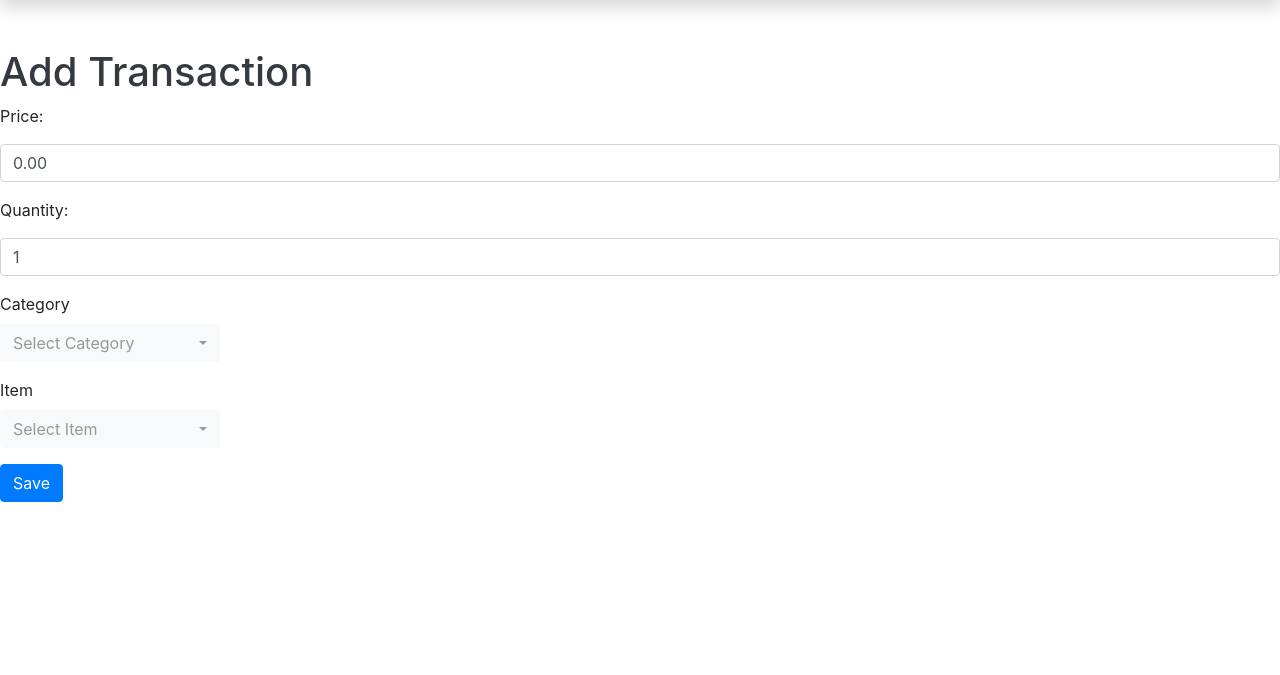
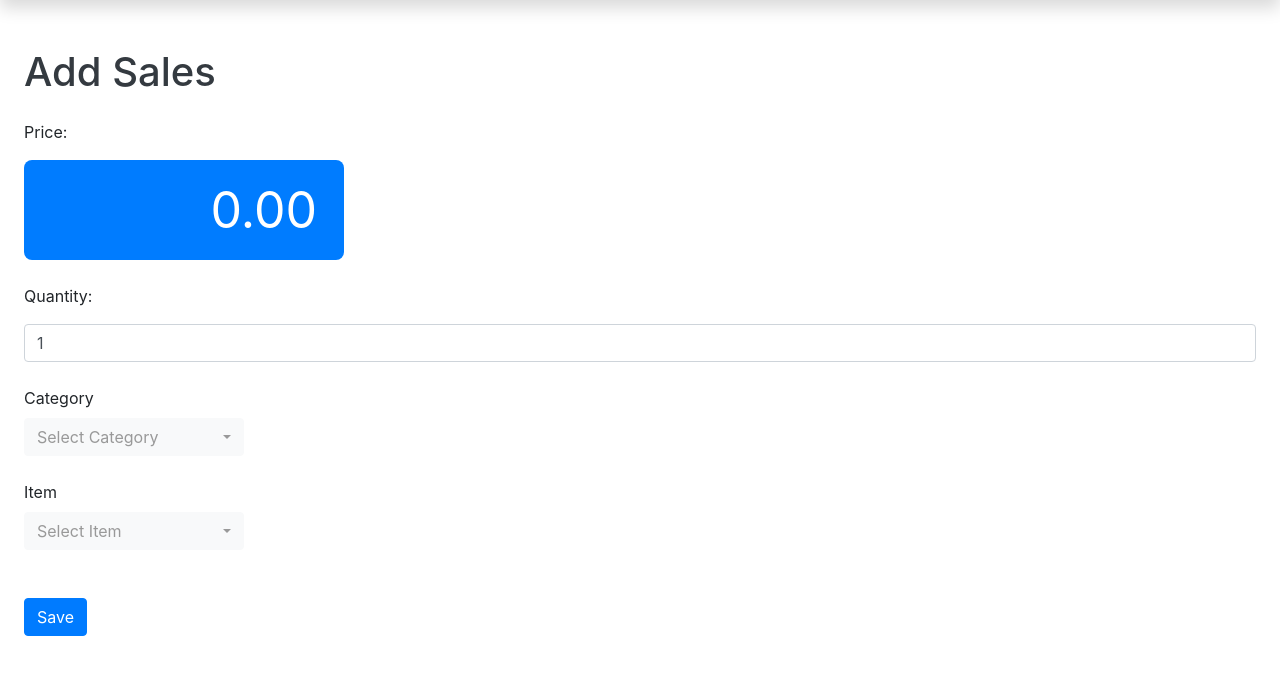
Before and after one commit to fvea/kleas-web-app, a Django app: page / in a window 1280 px wide. Shown: the part 84-759 px from the top of the page. Run offline with Django 4.2, Linux system fonts and the light colour scheme; data that the repository does not hold is empty.

Commit message:
Updated Version

```diff
--- a/sales/forms.py
+++ b/sales/forms.py
@@ -19,10 +19,10 @@ class SaleForm(forms.ModelForm):
                 attrs={
                     "id": "quantity-num-input",
                     "class": "form-control",
+                    "min":"0",
                     "value": "1"
                     }
-                ),
-
+                )
         }
 
     def __init__(self, *args, **kwargs):
--- a/sales/static/sales/sample.css
+++ b/sales/static/sales/sample.css
@@ -1,5 +1,5 @@
 #price-num-input {
-    font-family: 'Inter Regular', arial;
+    font-family: 'Inter', sans-serif;
     text-align: right;
     font-size: 50px;
     border: none;
@@ -9,16 +9,3 @@
     width: 320px;
     height: 100px;
 }
-
-#quantity-num-input {
-    font-family: 'Inter Regular', arial;
-    text-align: right;
-    font-size: 16px;
-    height: 30px;
-    width: 70px;
-    display: flex;
-    align-items: center;
-    justify-content: center;
-    background: #FFFFFF;
-    border-radius: 0.5rem;
-}
--- a/sales/templates/sales/add.html
+++ b/sales/templates/sales/add.html
@@ -2,20 +2,20 @@
 
 {% block content %}
 
-  <h1 class="text-dark ms-3 mt-5">Add Transaction</h1>
+  <h1 class="text-dark ms-3 mt-5 m-4">Add Sales</h1>
 
   <form method="post" id="saleForm" data-items-url="{% url 'sales:ajax_load_items' %}" novalidate>
     {% csrf_token %}
 
     {% for field in form.visible_fields|slice:":2" %}
-      <div class="mb-3">
+      <div class="mb-3 m-4">
         <label for="{{field.id_for_label}}" class="form-label">{{ field.label_tag }}</label>
         {{ field }}
       </div>
       {{ field.errors }}
     {% endfor %}
 
-    <div class="form-group">
+    <div class="form-group m-4">
       <div>
         <label for="category-dropdown">Category</label>
       </div>
@@ -28,7 +28,7 @@
       </select>
     </div>
 
-    <div class="form-group">
+    <div class="form-group m-4">
       <div>
         <label for="item-dropdown">Item</label>
       </div>
@@ -39,7 +39,7 @@
       </select>
     </div>
 
-    <button type="submit" class="btn btn-primary">Save</button>
+    <button type="submit" class="btn btn-primary m-4">Save</button>
   </form>
   <script src="https://code.jquery.com/jquery-3.3.1.min.js"></script>
   <script>
--- a/templates/base.html
+++ b/templates/base.html
@@ -9,8 +9,11 @@
 
     <!-- Bootstrap4 jsDelivr CSS -->
     <link rel="stylesheet" href="https://cdn.jsdelivr.net/npm/bootstrap@4.6.2/dist/css/bootstrap.min.css" integrity="sha384-xOolHFLEh07PJGoPkLv1IbcEPTNtaed2xpHsD9ESMhqIYd0nLMwNLD69Npy4HI+N" crossorigin="anonymous">
-   <!-- bootstrap-select compiled and minified CSS -->
+    <!-- bootstrap-select compiled and minified CSS -->
     <link rel="stylesheet" href="https://cdn.jsdelivr.net/npm/bootstrap-select@1.13.14/dist/css/bootstrap-select.min.css">
+    <!-- sample.css -->
+    <link rel="stylesheet" href="{% static 'sales/sample.css' %}">
+
 </head>
 <body>
     <!--Nav Bar-->
```
